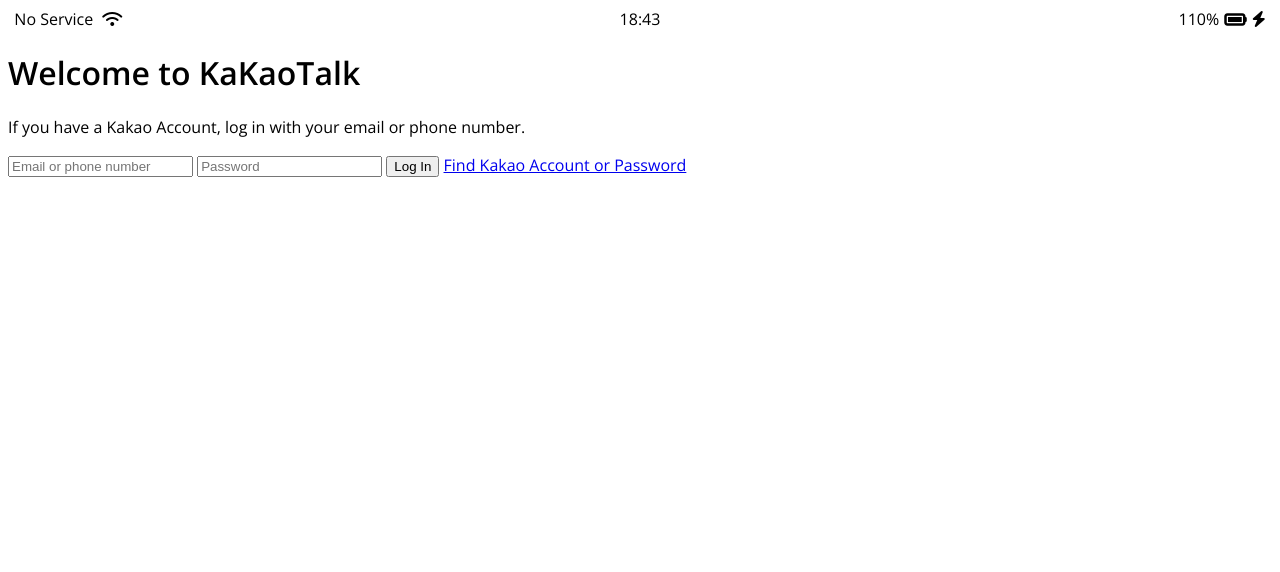
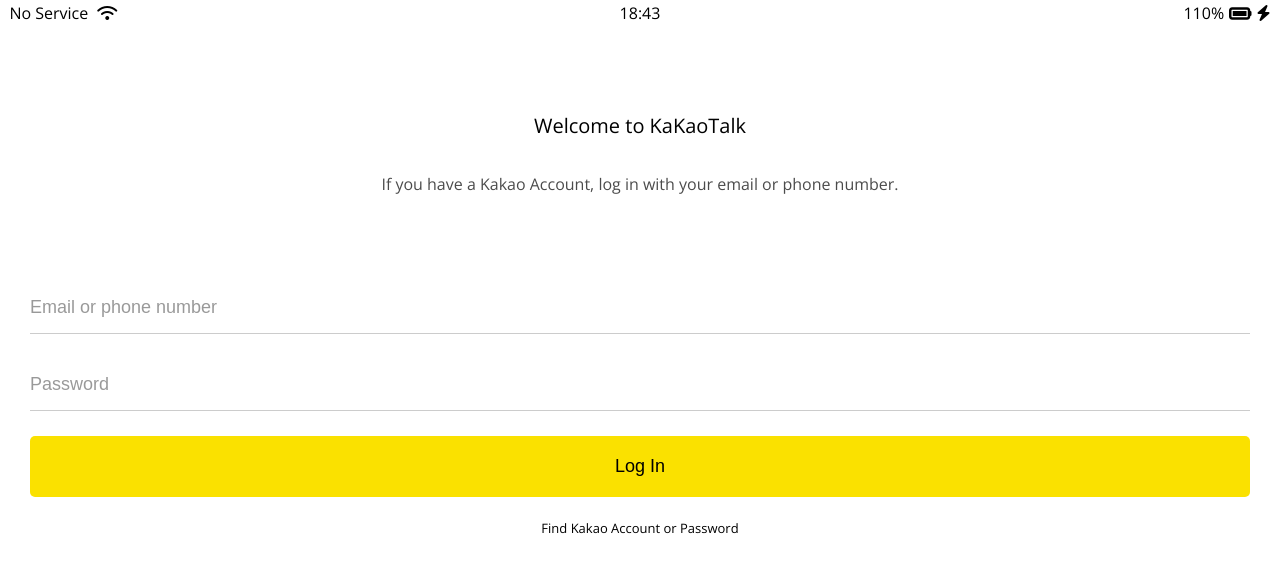
Before and after one commit to YiHanSeul/kakao-clone, a plain HTML site: page index.html in a window 1280 px wide. Drawn offline with nearby package versions, Linux system fonts and the light colour scheme.

Commit message:
login-form commit

```diff
--- /dev/null
+++ b/css/reset.css
@@ -0,0 +1,127 @@
+html,
+body,
+div,
+span,
+applet,
+object,
+iframe,
+h1,
+h2,
+h3,
+h4,
+h5,
+h6,
+p,
+blockquote,
+pre,
+a,
+abbr,
+acronym,
+address,
+big,
+cite,
+code,
+del,
+dfn,
+em,
+img,
+ins,
+kbd,
+q,
+s,
+samp,
+small,
+strike,
+strong,
+sub,
+sup,
+tt,
+var,
+b,
+u,
+i,
+center,
+dl,
+dt,
+dd,
+ol,
+ul,
+li,
+fieldset,
+form,
+label,
+legend,
+table,
+caption,
+tbody,
+tfoot,
+thead,
+tr,
+th,
+td,
+article,
+aside,
+canvas,
+details,
+embed,
+figure,
+figcaption,
+footer,
+header,
+hgroup,
+menu,
+nav,
+output,
+ruby,
+section,
+summary,
+time,
+mark,
+audio,
+video {
+  margin: 0;
+  padding: 0;
+  border: 0;
+  font-size: 100%;
+  font: inherit;
+  vertical-align: baseline;
+}
+/* HTML5 display-role reset for older browsers */
+article,
+aside,
+details,
+figcaption,
+figure,
+footer,
+header,
+hgroup,
+menu,
+nav,
+section {
+  display: block;
+}
+body {
+  line-height: 1;
+}
+ol,
+ul {
+  list-style: none;
+}
+blockquote,
+q {
+  quotes: none;
+}
+blockquote:before,
+blockquote:after,
+q:before,
+q:after {
+  content: "";
+  content: none;
+}
+table {
+  border-collapse: collapse;
+  border-spacing: 0;
+}
+input:focus {
+  outline: none;
+}
--- /dev/null
+++ b/css/status-bar.css
@@ -0,0 +1,24 @@
+/* status-bar CSS*/
+.status-bar {
+  display: flex;
+  justify-content: center;
+  padding: 5px 3px;
+}
+.status-bar__column {
+  width: 33%;
+}
+.status-bar__column:first-child span {
+  margin-right: 5px;
+}
+.status-bar__column:nth-child(2) {
+  display: flex;
+  justify-content: center;
+}
+.status-bar__column:nth-child(3) {
+  display: flex;
+  justify-content: flex-end;
+  align-items: center;
+}
+.status-bar__column .fa-battery-full {
+  margin: 0px 5px;
+}
--- a/css/styles.css
+++ b/css/styles.css
@@ -1,27 +1,55 @@
 @import url("https://fonts.googleapis.com/css2?family=Open+Sans:wght@400;600&display=swap");
+@import "reset.css";
+@import "variables.css";
+@import "status-bar.css";
 body {
   font-family: "Open Sans", sans-serif;
 }
-/* status-bar CSS*/
-.status-bar {
+.welcome-header {
+  margin: 90px 0px;
+  text-align: center;
   display: flex;
-  justify-content: center;
-}
-.status-bar__column {
-  width: 33%;
-}
-.status-bar__column:first-child span {
-  margin-right: 5px;
-}
-.status-bar__column:nth-child(2) {
-  display: flex;
-  justify-content: center;
-}
-.status-bar__column:nth-child(3) {
-  display: flex;
-  justify-content: flex-end;
+  flex-direction: column;
   align-items: center;
 }
-.status-bar__column .fa-battery-full {
-  margin: 0px 5px;
+.welcome-header__title {
+  margin-bottom: 40px;
+  font-size: 20px;
 }
+.welcome-header__text {
+  width: 60%;
+  opacity: 0.7;
+}
+#login-form {
+  display: flex;
+  flex-direction: column;
+  margin: 0px 30px;
+}
+#login-form input {
+  padding: 15px 0px;
+  border: none;
+  font-size: 18px;
+  margin-bottom: 25px;
+}
+#login-form input:not([type="submit"]) {
+  border-bottom: 1px solid rgba(0, 0, 0, 0.2);
+  transition: border-color 0.3s ease-in-out;
+}
+#login-form input::placeholder {
+  color: rgba(0, 0, 0, 0.4);
+}
+#login-form input:focus {
+  border-color: var(--yellow);
+}
+#login-form input[type="submit"] {
+  background-color: var(--yellow);
+  cursor: pointer;
+  padding: 20px 0px;
+  border-radius: 5px;
+}
+#login-form a {
+  text-align: center;
+  text-decoration: none;
+  color: inherit;
+  font-size: 13px;
+}
--- /dev/null
+++ b/css/variables.css
@@ -0,0 +1,3 @@
+:root {
+  --yellow: #fae100;
+}
```
